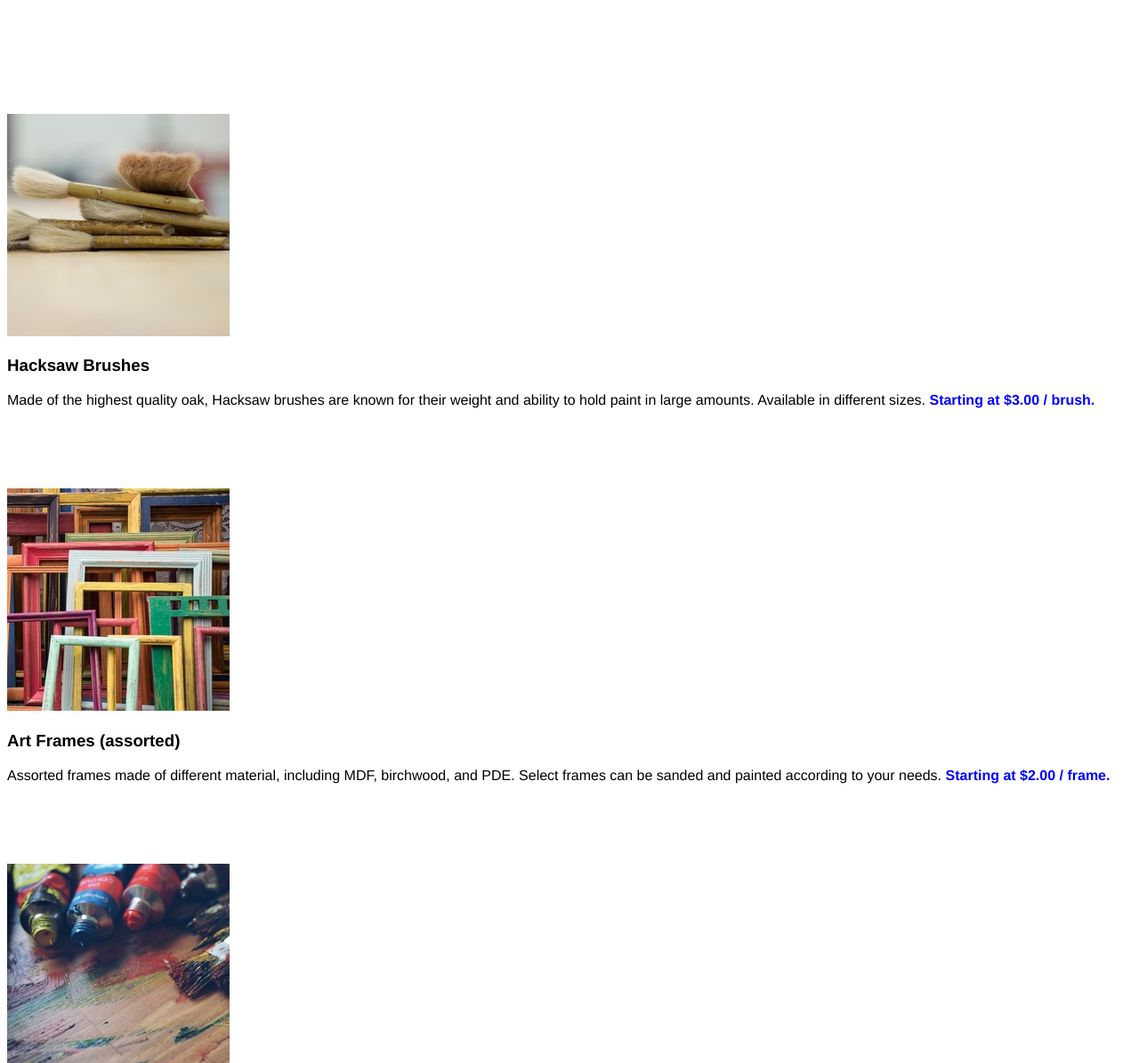
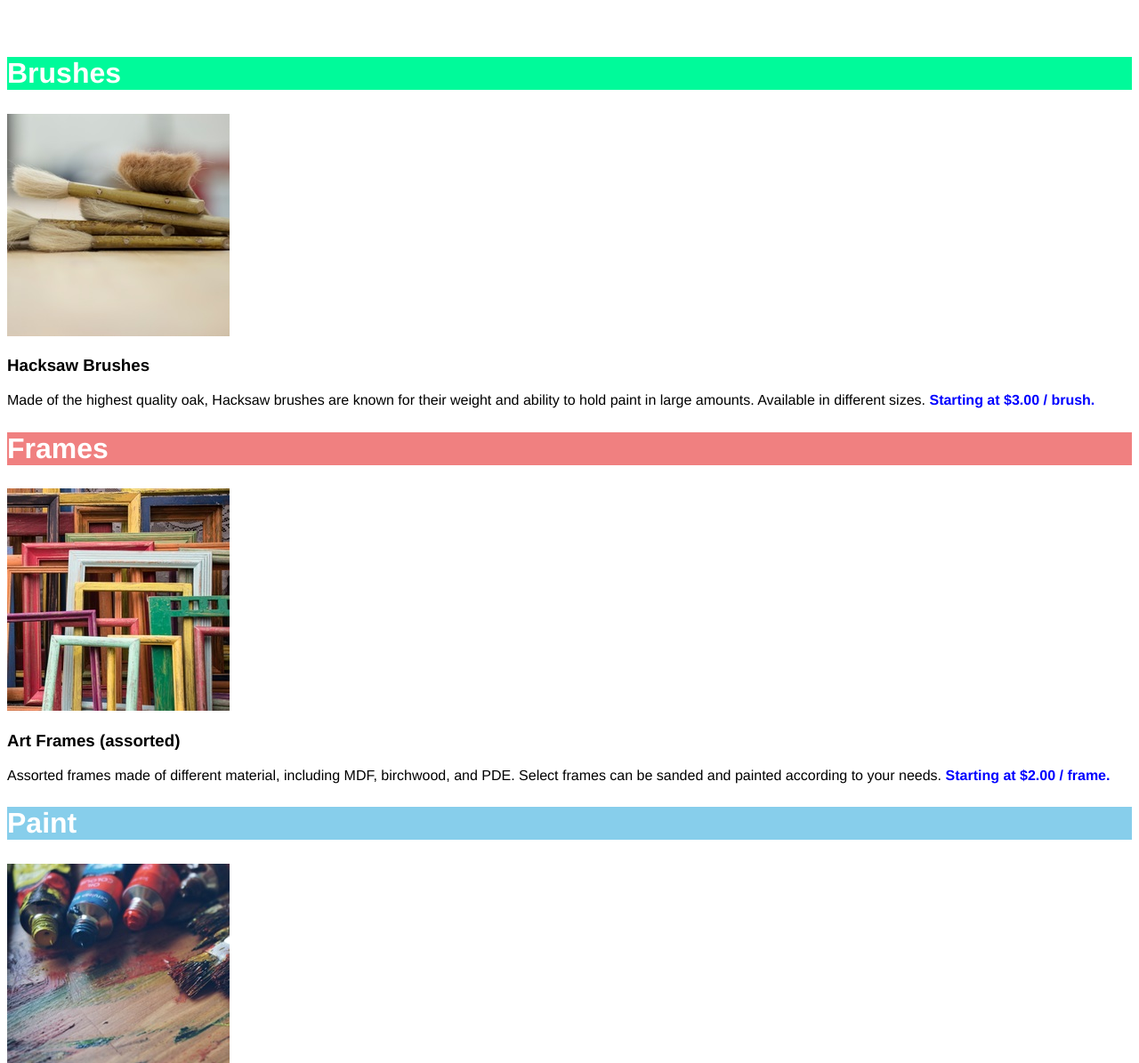
Before and after one commit to marclouis/prj-rev-bwfs-dasmoto, a plain HTML site: page Dasmotos/index.html in a window 1280 px wide. Shown: the part 185-1380 px from the top of the page at 89% size. Drawn offline with Linux system fonts and the light colour scheme.

Commit message:
Flubbed up
I made some last minute changes and for whatever reason my css saved but my html didn't. Trying to submit the right version for review.

```diff
--- a/Dasmotos/index.html
+++ b/Dasmotos/index.html
@@ -8,28 +8,28 @@
   <body>
     <h1>Dasmoto's Arts and Crafts</h1>
 
+<!--Brush Section-->
+
     <div class="brush">
-      <div class="brush-heading">
-        <h2>Brushes</h2>
-      </div>
+      <h2 id="b-head">Brushes</h2>
       <img src="./resources/images/hacksaw.jpeg" alt="paint brushes">
       <h3>Hacksaw Brushes</h3>
       <p>Made of the highest quality oak, Hacksaw brushes are known for their weight and ability to hold paint in large amounts. Available in different sizes. <strong>Starting at $3.00 / brush.</strong></p>
     </div>
 
+    <!--Frame Section-->
+
     <div class="frames">
-      <div class="frames-heading">
-        <h2>Frames</h2>
-      </div>
+      <h2 id="f-head">Frames</h2>
       <img src="./resources/images/frames.jpeg" alt="different colored frames">
       <h3>Art Frames (assorted)</h3>
       <p>Assorted frames made of different material, including MDF, birchwood, and PDE. Select frames can be sanded and painted according to your needs. <strong>Starting at $2.00 / frame.</strong></p>
     </div>
 
+    <!--Paint Section-->
+
     <div class="paint">
-      <div class="paint-heading">
-        <h2>Paint</h2>
-      </div>
+      <h2 id="p-head">Paint</h2>
       <img src="./resources/images/finnish.jpeg" alt="opened tubes of paint">
       <h3>Clean Finnish Paint</h3>
       <p>Imported paint from Finland. Over 256 colors available in-store, varying in quantity (1 oz. to 8 oz.). Clean Finnish paint microbinds to canvas, increasing the finish and longevity of any artwork. <strong>Starting at $5.00 / tube.</strong></p>
```
